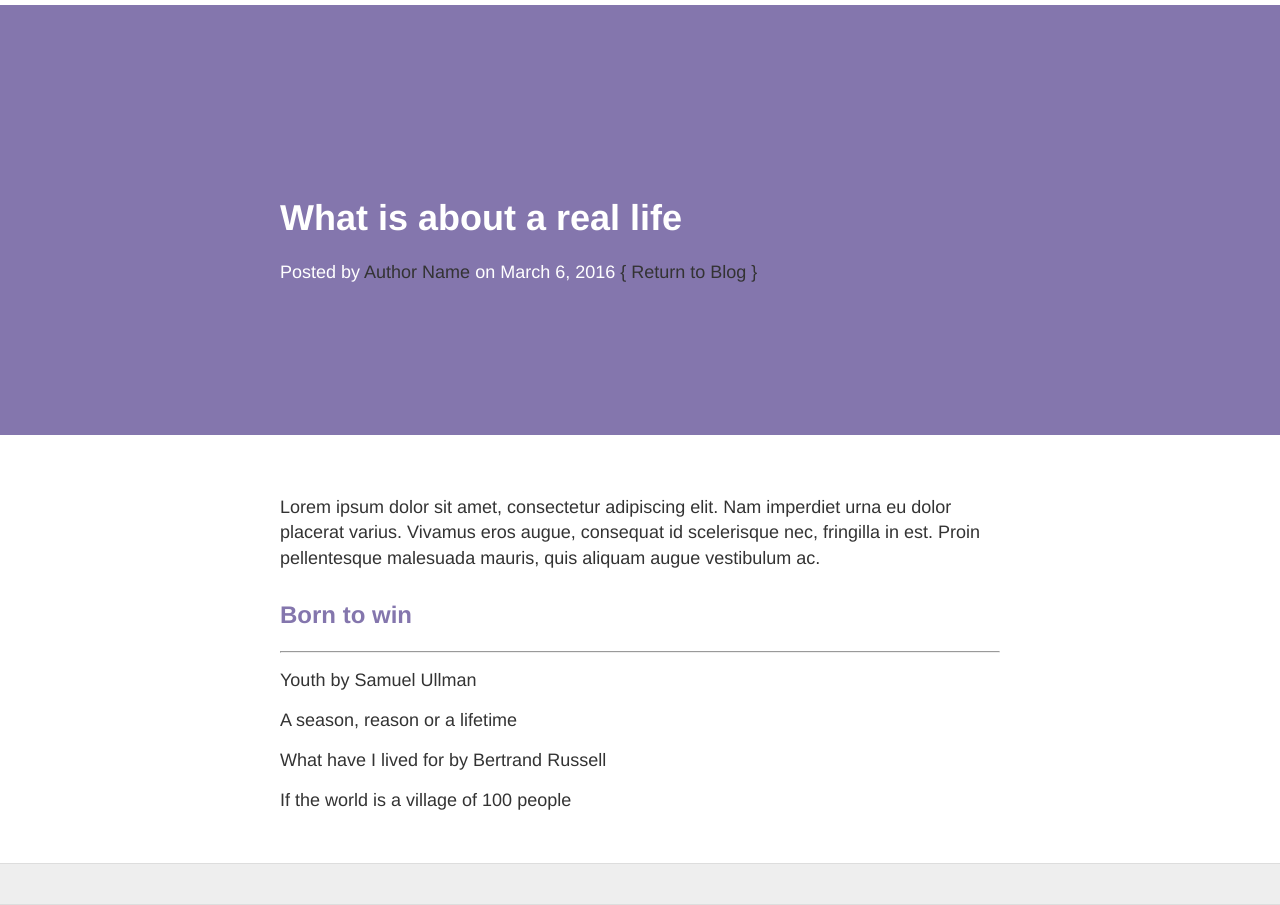
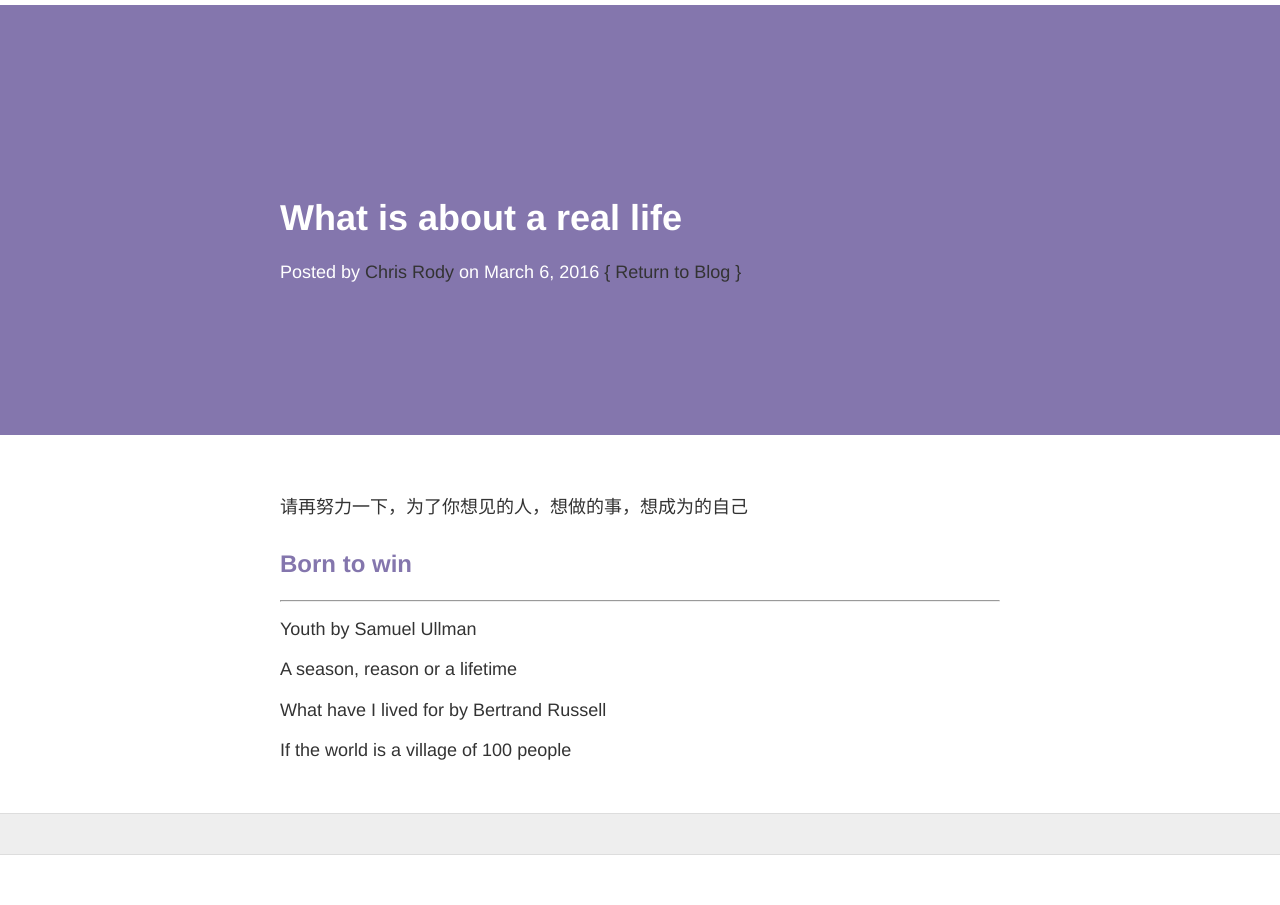
Before and after one commit to rodyyyy/rodyyyy.github.io, a Jekyll site: the page built from _posts/2016-03-06-不正常人类研究中心.md, in a window 1280 px wide. Built offline with Jekyll 4.4.1, drawn with Linux system fonts in a browser that asks for light colours; nearby versions of some CDN libraries.

Commit message:
text update

```diff
--- a/_posts/2016-03-06-不正常人类研究中心.md
+++ b/_posts/2016-03-06-不正常人类研究中心.md
@@ -1,10 +1,10 @@
 ---
 layout: post
 title: What is about a real life
-author: Author Name
+author: Chris Rody
 ---
 
-Lorem ipsum dolor sit amet, consectetur adipiscing elit. Nam imperdiet urna eu dolor placerat varius. Vivamus eros augue, consequat id scelerisque nec, fringilla in est. Proin pellentesque malesuada mauris, quis aliquam augue vestibulum ac.
+请再努力一下，为了你想见的人，想做的事，想成为的自己
 
 ## Born to win
 -----
```
